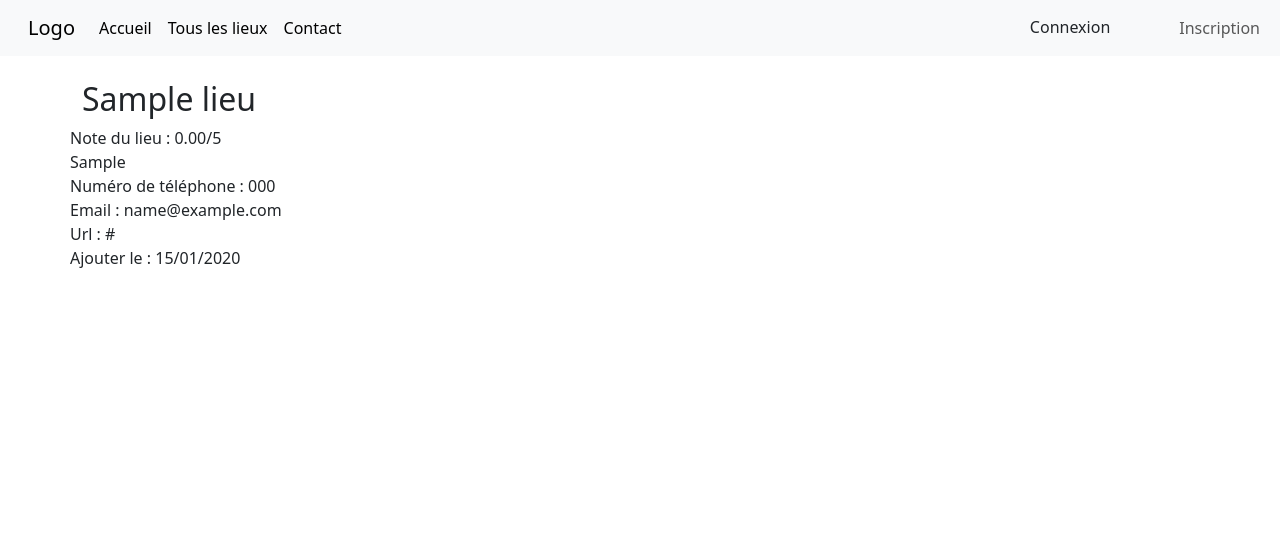
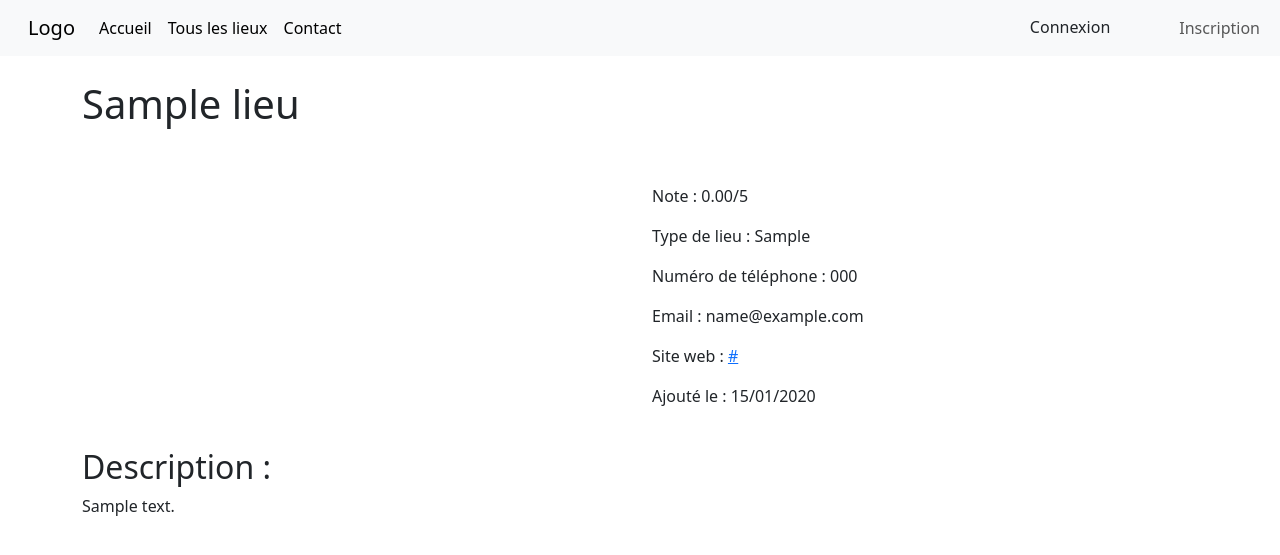
Before and after one commit to Gerry-dns/jteDisQuoiSymfony, a Symfony app: template templates/pages/lieu/show.html.twig in a window 1280 px wide. Shown: the top 555 px of the page. Run offline with Twig, Linux system fonts and the light colour scheme; the template is opened without the code that fills it: most values are stand-ins (such as "Sample title", 1, 10 or a date in 2020); some libraries are stand-ins or nearby versions.

Commit message:
refonte de la page show (il faut cependant trouver une solution pour quand il n'y a pas d'image upload

```diff
--- a/templates/pages/lieu/show.html.twig
+++ b/templates/pages/lieu/show.html.twig
@@ -18,23 +18,43 @@
         </div>
         {% endfor %}
 
-        <h2>{{lieu.nomLieu}}</h2>
-            <div class="row">Note du lieu : {{(lieu.average|number_format(2, '.', ','))}}/5</div>
-            <div class="row">{{lieu.typeLieu}}</div>
-            <div class="row">Numéro de téléphone : {{lieu.numeroTelLieu}}</div>
-            <div class="row">Email : {{lieu.emailLieu}} </div>
-            <div class="row">Url : {{lieu.urlLieu}}</div>
-            <div class="row">Ajouter le : {{lieu.createdAt|date("d/m/Y")}}</div>
-            <div class="lieu_image">
-                <img style="max-width: 30%" src="{{ vich_uploader_asset(lieu, 'imageFile')}}" >
+        <h1>{{lieu.nomLieu}}</h1>
+            <div class="row">
+                <div class="col-6">
+                    <div class="lieu_image mt-4">
+                        <img style="max-width: 100%" src="{{ vich_uploader_asset(lieu, 'imageFile')}}" >
+                    </div>
+                </div>
+                <div class="col-3 mt-5">
+                    <p>Note : {{(lieu.average|number_format(2, '.', ','))}}/5</p>
+                    <p>Type de lieu : {{lieu.typeLieu}}</p>
+                    <p>Numéro de téléphone : {{lieu.numeroTelLieu}}</p>
+                    <p>Email : {{lieu.emailLieu}}</p>
+                    <p>Site web : <a href="">{{lieu.urlLieu}}</a></p>
+                    <p>Ajouté le :  {{lieu.createdAt|date("d/m/Y")}}</p>
+                </div>
+                <div class="col-3 mt-5">
+                    {% if app.user %}
+                    <p>Vous avez aimé ce lieu ? Notez le !</p>
+                    <div class="col-12 mt-4">
+                        {{ form(form)}}
+                    </div>
+                    {% endif %}
+                </div>
+            </div>
+            <div class="row">
+                <div class="col-12 mt-4">
+                    <h2>Description :</h2>
+                    <p>{{lieu.description}}</p>
+                </div>
             </div>
 
-        {% if app.user %}
-        <div class="col-3 mark mt-4">
-            {{ form(form)}}
-        </div>
 
-        {% endif %}
+
+
+
+
+
 
     </div>
 {% endblock %}
```
